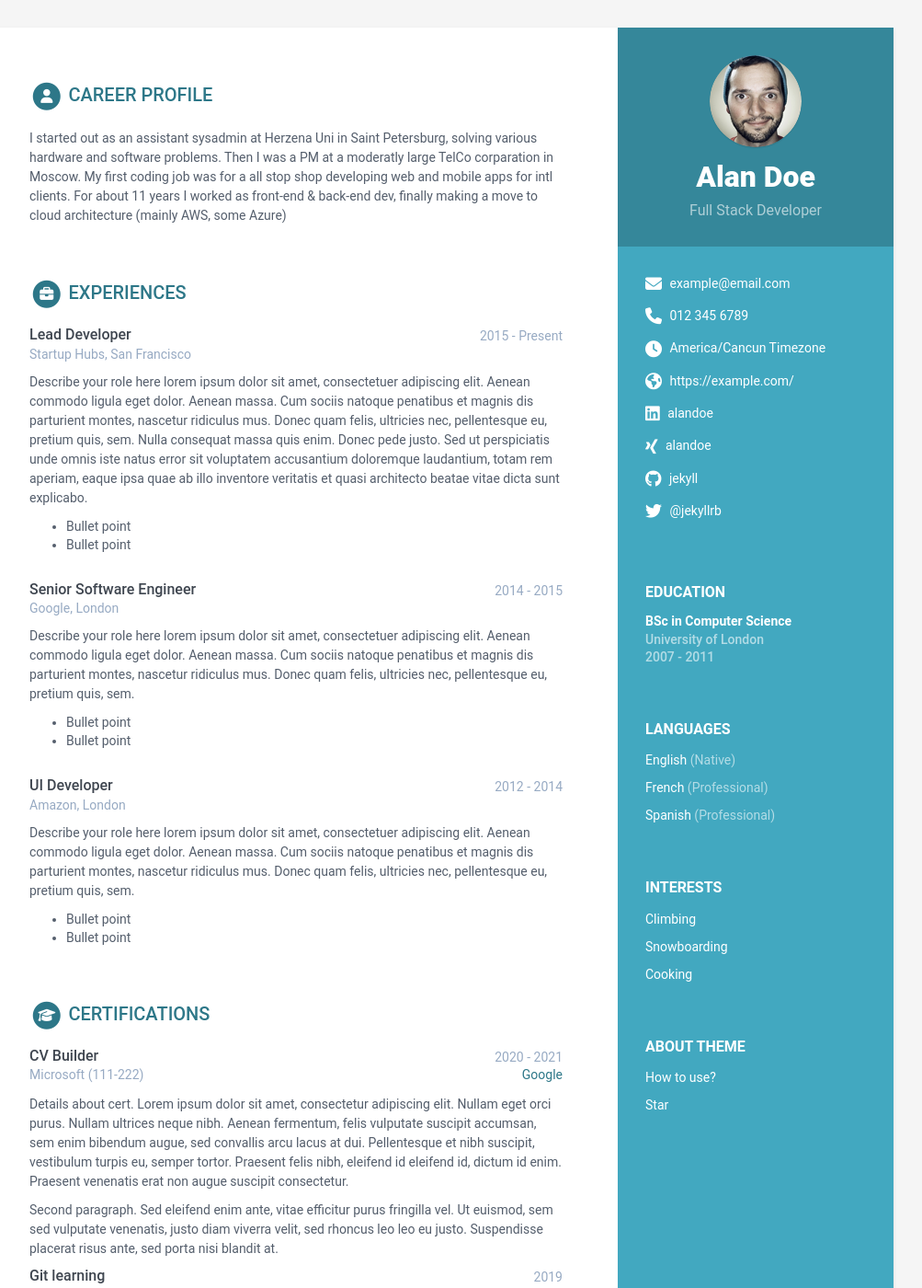
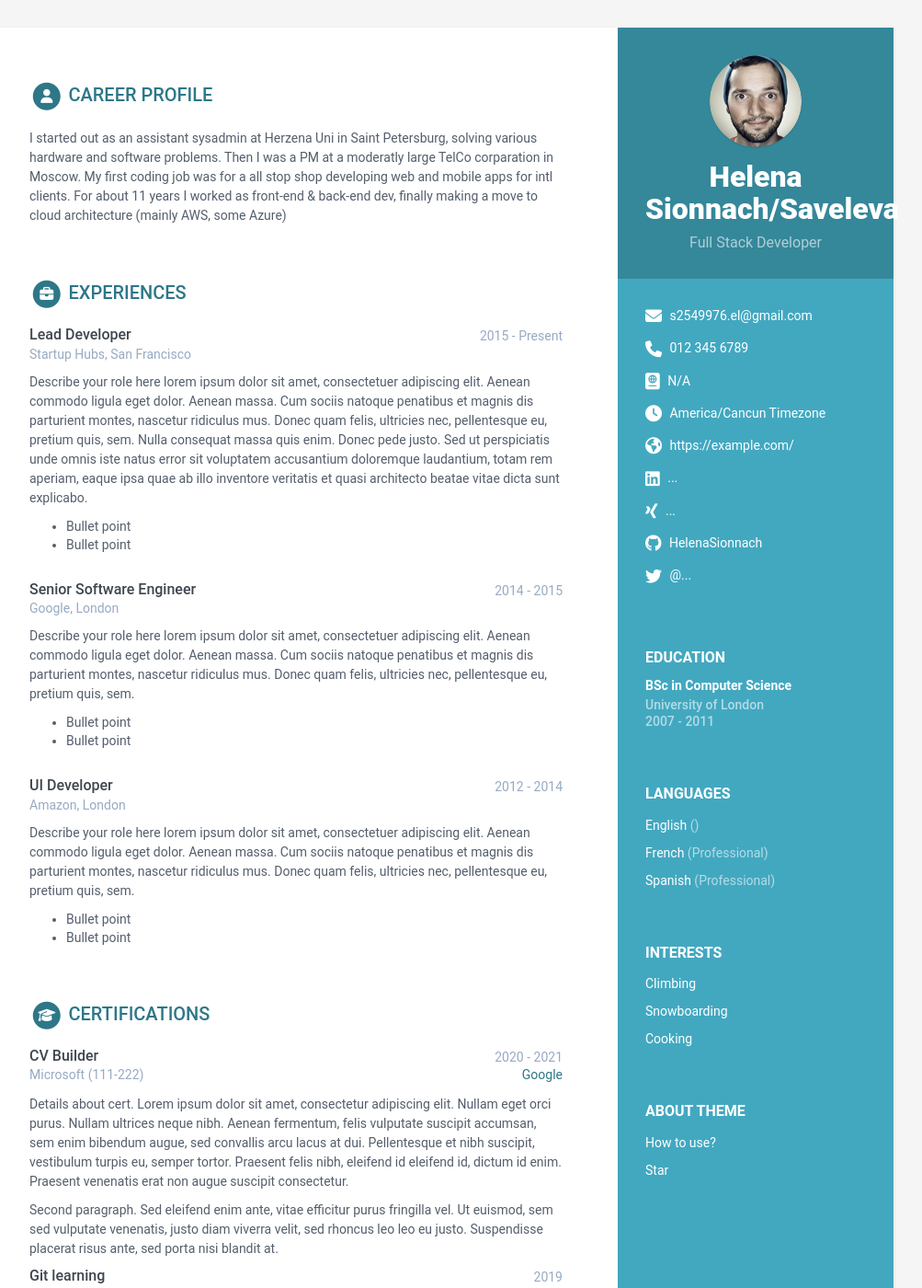
Before and after one commit to HelenaSionnach/carvitae, a Jekyll site: the page built from index.html, in a window 1280 px wide and 1400 px high. Shown: the whole window at 92% size, without its empty margins (168-1171 px from the left). Built offline with Jekyll 4.4.1, drawn with Linux system fonts in a browser that asks for light colours.

Commit message:
Update data.yml

```diff
--- a/_data/data.yml
+++ b/_data/data.yml
@@ -8,23 +8,23 @@ sidebar:
     education: True # set to False if you want education in main section instead of in sidebar
 
     # Profile information
-    name: Alan Doe
+    name: Helena Sionnach/Saveleva
     tagline: Full Stack Developer
     avatar: profile.png  #place a 100x100 picture inside /assets/images/ folder and provide the name of the file below
 
     # Sidebar links
-    email: example@email.com
+    email: s2549976.el@gmail.com
     phone: 012 345 6789
     timezone: America/Cancun # Enter your timezone, e.g., America/Havana, Africa/Casablanca, America/North_Dakota/Center
-    citizenship:
+    citizenship: N/A
     website: https://example.com/ # Include the full website URL, including "http://" or "https://".
-    linkedin: alandoe
-    xing: alandoe
-    github: jekyll
+    linkedin: ...
+    xing: ...
+    github: HelenaSionnach
     telegram: # add your nickname without '@' sign
     gitlab:
     bitbucket:
-    twitter: '@jekyllrb'
+    twitter: '@...'
     stack-overflow: # Number/Username, e.g. 123456/alandoe
     codewars:
     goodreads: # Number-Username, e.g. 123456-alandoe
@@ -37,7 +37,7 @@ sidebar:
       title: Languages
       info:
         - idiom: English
-          level: Native
+          level:
 
         - idiom: French
           level: Professional
```
